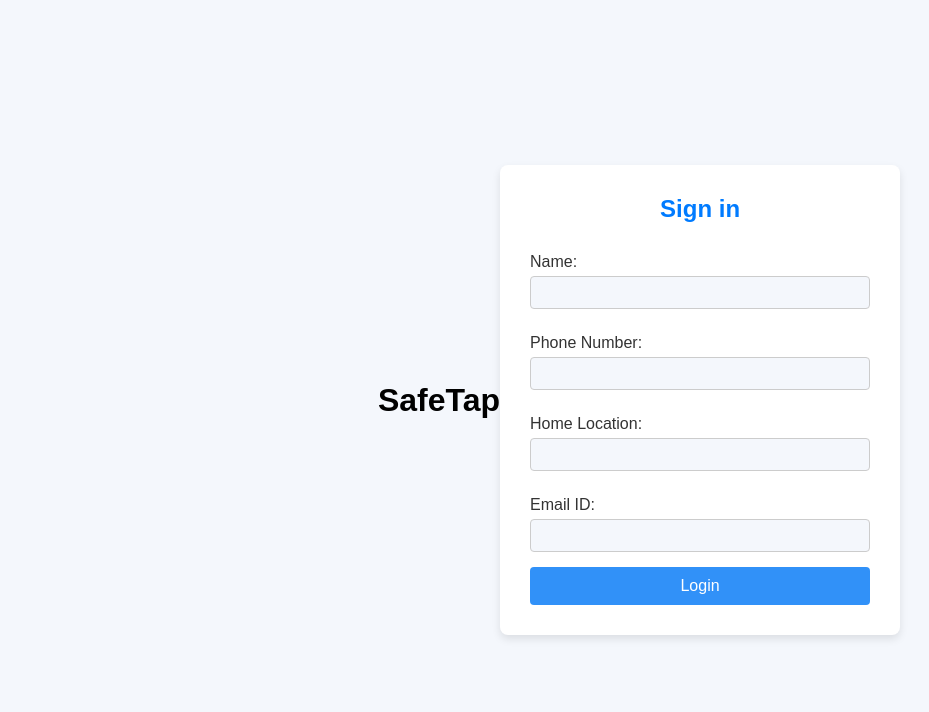
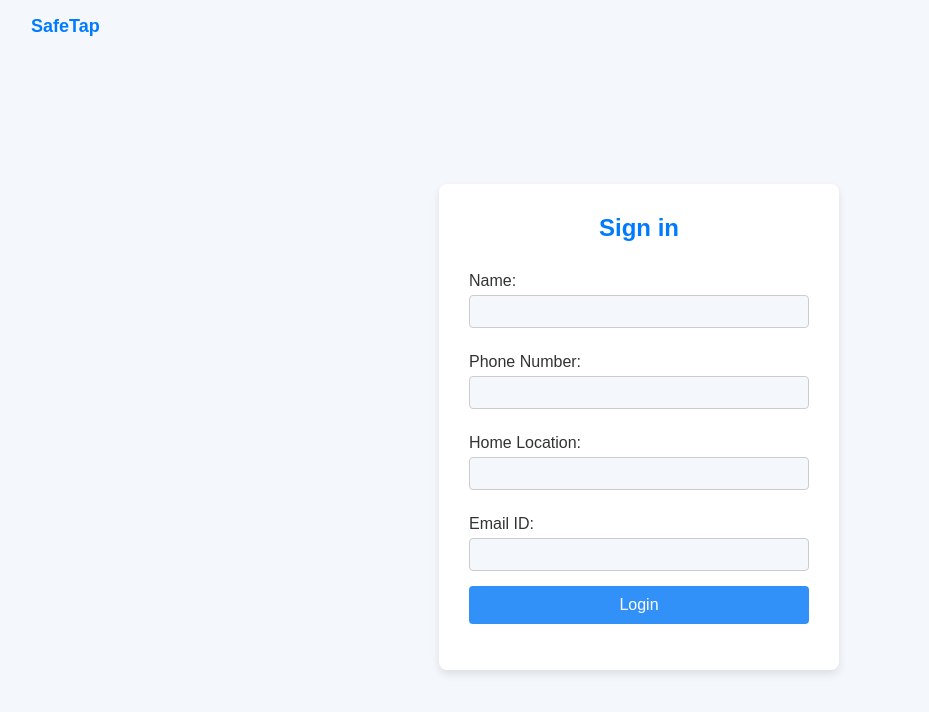
Before and after one commit to Nadhakm/Tink-Her-Hack-3.0, a website: page login.html in a window 1280 px wide. Shown: the whole page, without its empty margins (1-930 px from the left). Drawn offline with Linux system fonts and the light colour scheme.

Commit message:
main page

```diff
--- a/style.css
+++ b/style.css
@@ -1,26 +1,3 @@
-/* body {
-    font-family: Arial, sans-serif;
-    display: flex;
-    justify-content: center;
-    align-items: center;
-    height: 100vh;
-    margin: 0;
-    background-color: #212121;
-}
-.button {
-    padding: 15px 30px;
-    font-size: 16px;
-    background-color: #0091f8;
-    color: white;
-    border: none;
-    border-radius: 8px;
-    cursor: pointer;
-    transition: background-color 0.3s;
-}
-.button:hover {
-    background-color: #45a049;
-} */
-
 * {
     margin: 0;
     padding: 0;
@@ -31,9 +8,18 @@
     font-family: Arial, sans-serif;
     background-color: #f4f7fc;
     display: flex;
-    justify-content: center;
-    align-items: center;
+    flex-direction: column;
     height: 100vh;
+  }
+
+  .page-header {
+    margin: 1rem 2rem;
+    padding: 0;
+  }
+
+  .page-header h1 {
+    font-size: 18px;
+    color: #007bff;
   }
 
   .container {
@@ -43,6 +29,7 @@
     box-shadow: 0 4px 8px rgba(0, 0, 0, 0.1);
     width: 400px;
     text-align: center;
+    margin: auto auto;
   }
 
   h2 {
@@ -77,6 +64,7 @@
     border-radius: 4px;
     cursor: pointer;
     font-size: 16px;
+    margin-bottom: 1em;
   }
 
   button:hover {
```
Also changed, not shown: index.html (+8 -8 lines).
